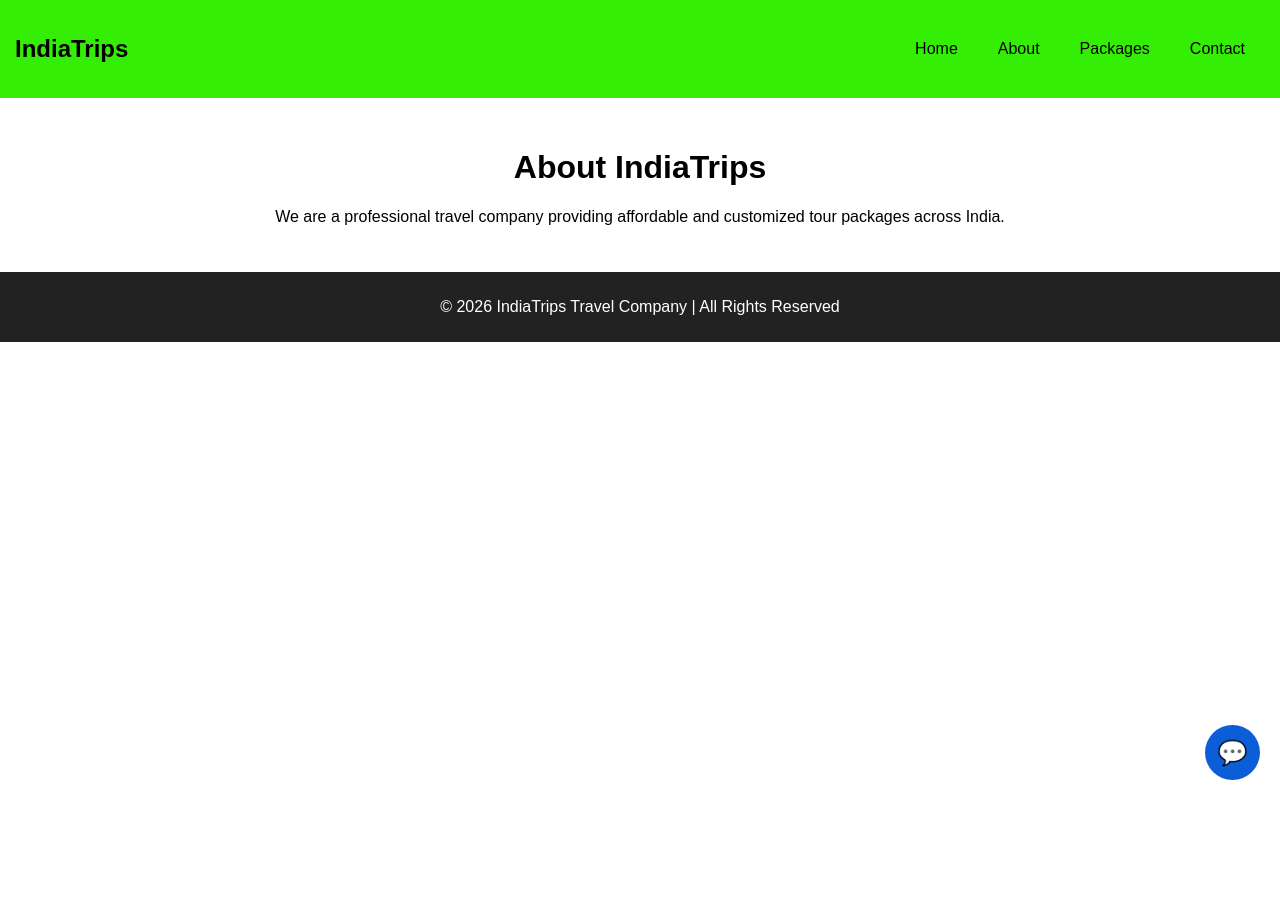
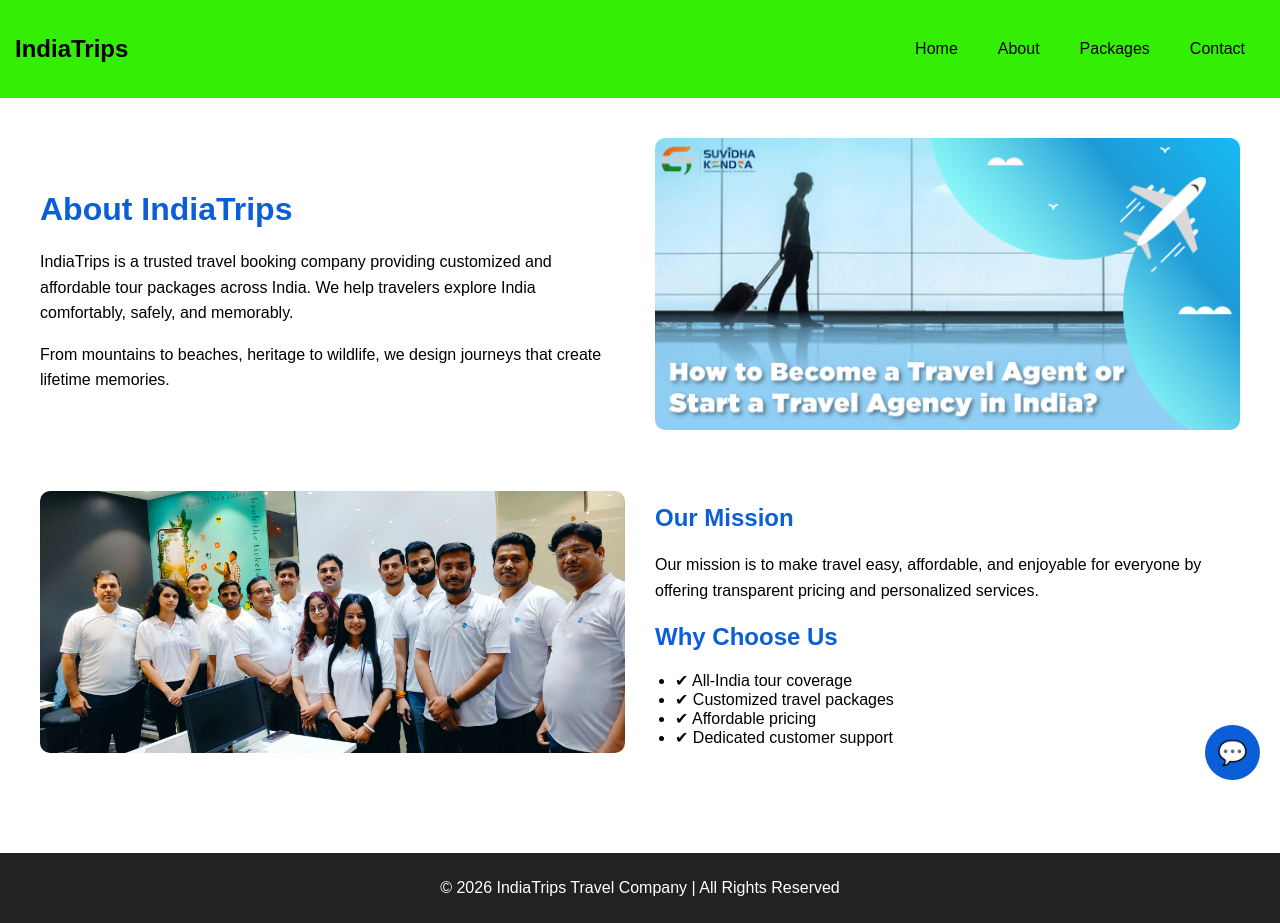
Before and after one commit to gagansa25/travel-company, a React (Vite) app in the folder travel-company/: page /about in a window 1280 px wide. Before the commit the page ends 800 px from the top, so only its background shows below. Built offline with nearby package versions, Linux system fonts and the light colour scheme.

Commit message:
Refactor code structure for improved readability and maintainability

```diff
--- a/travel-company/src/index.css
+++ b/travel-company/src/index.css
@@ -153,3 +153,52 @@ button {
   padding: 15px;
   border-radius: 8px;
 }
+.about-page {
+  padding: 40px;
+}
+
+.about-section {
+  display: flex;
+  align-items: center;
+  gap: 30px;
+  margin-bottom: 50px;
+}
+
+.about-section.reverse {
+  flex-direction: row-reverse;
+}
+
+.about-text {
+  flex: 1;
+}
+
+.about-text h1,
+.about-text h2 {
+  color: #0b5ed7;
+}
+
+.about-text p {
+  line-height: 1.6;
+  margin-bottom: 10px;
+}
+
+.about-text ul {
+  padding-left: 20px;
+}
+
+.about-image {
+  flex: 1;
+}
+
+.about-image img {
+  width: 100%;
+  border-radius: 10px;
+}
+
+/* Mobile Responsive */
+@media (max-width: 768px) {
+  .about-section,
+  .about-section.reverse {
+    flex-direction: column;
+  }
+}
--- a/travel-company/src/pages/About.jsx
+++ b/travel-company/src/pages/About.jsx
@@ -1,11 +1,55 @@
+import aboutImg from "../assets/about-travel.jpg";
+import teamImg from "../assets/team.jpg";
+
 function About() {
   return (
-    <div className="page">
-      <h1>About IndiaTrips</h1>
-      <p>
-        We are a professional travel company providing affordable and
-        customized tour packages across India.
-      </p>
+    <div className="about-page">
+
+      {/* Section 1 */}
+      <div className="about-section">
+        <div className="about-text">
+          <h1>About IndiaTrips</h1>
+          <p>
+            IndiaTrips is a trusted travel booking company providing
+            customized and affordable tour packages across India.
+            We help travelers explore India comfortably, safely,
+            and memorably.
+          </p>
+          <p>
+            From mountains to beaches, heritage to wildlife,
+            we design journeys that create lifetime memories.
+          </p>
+        </div>
+
+        <div className="about-image">
+          <img src={aboutImg} alt="About IndiaTrips" />
+        </div>
+      </div>
+
+      {/* Section 2 */}
+      <div className="about-section reverse">
+        <div className="about-text">
+          <h2>Our Mission</h2>
+          <p>
+            Our mission is to make travel easy, affordable,
+            and enjoyable for everyone by offering transparent
+            pricing and personalized services.
+          </p>
+
+          <h2>Why Choose Us</h2>
+          <ul>
+            <li>✔ All-India tour coverage</li>
+            <li>✔ Customized travel packages</li>
+            <li>✔ Affordable pricing</li>
+            <li>✔ Dedicated customer support</li>
+          </ul>
+        </div>
+
+        <div className="about-image">
+          <img src={teamImg} alt="Our Team" />
+        </div>
+      </div>
+
     </div>
   );
 }
```
Also changed, not shown: travel-company/src/assets/about-travel.jpg (added), travel-company/src/assets/team.jpg (added).
